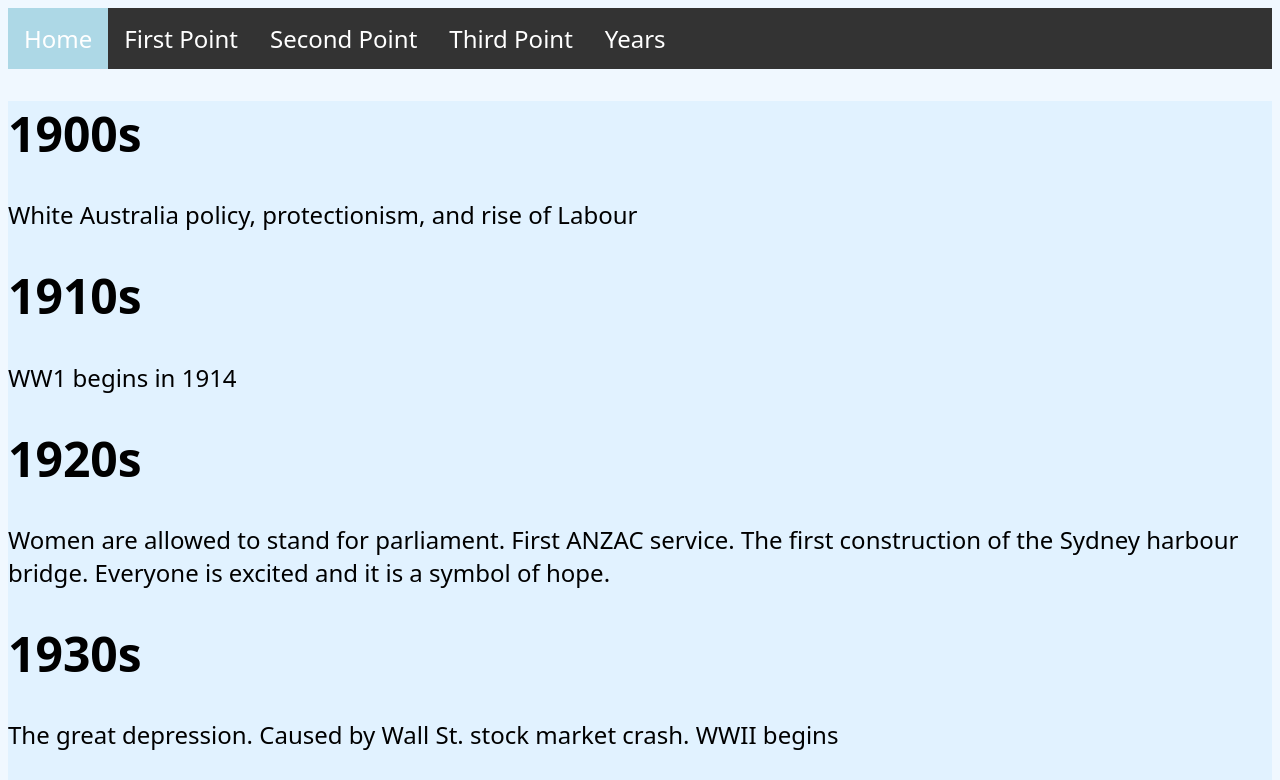
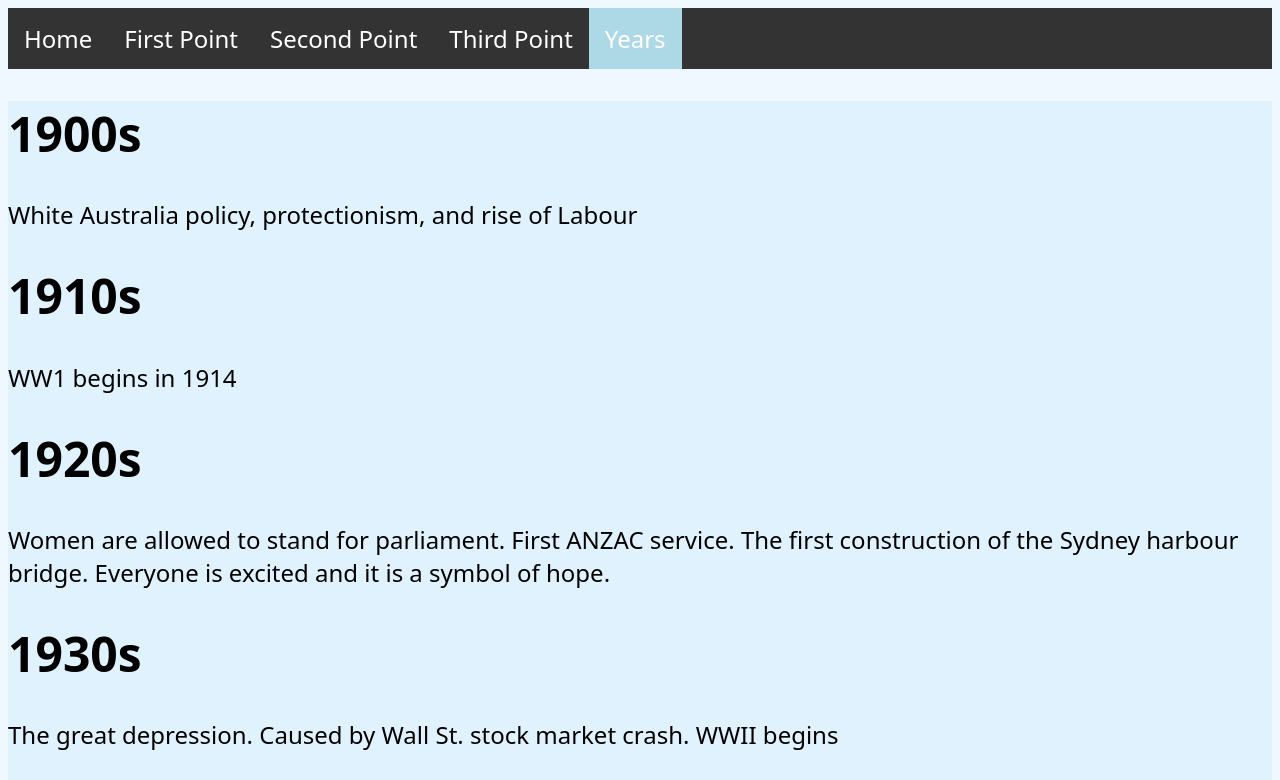
Before and after one commit to Code-King64/NHC-Change-Continuity, a plain HTML site: page years.html in a window 1280 px wide. Shown: the top 780 px of the page. Drawn offline with Linux system fonts and the light colour scheme.

Commit message:
Update years.html

```diff
--- a/years.html
+++ b/years.html
@@ -12,11 +12,11 @@
 
 <body>
     <ul>
-        <li><a class="active" href="index.html">Home</a></li>
+        <li><a href="index.html">Home</a></li>
         <li><a href="P1.html">First Point</a></li>
         <li><a href="P2.html">Second Point</a></li>
         <li><a href="P3.html">Third Point</a></li>
-        <li><a href="years.html">Years</a></li>
+        <li><a class="active" href="years.html">Years</a></li>
     </ul>
 
     <div class="hero">
```
